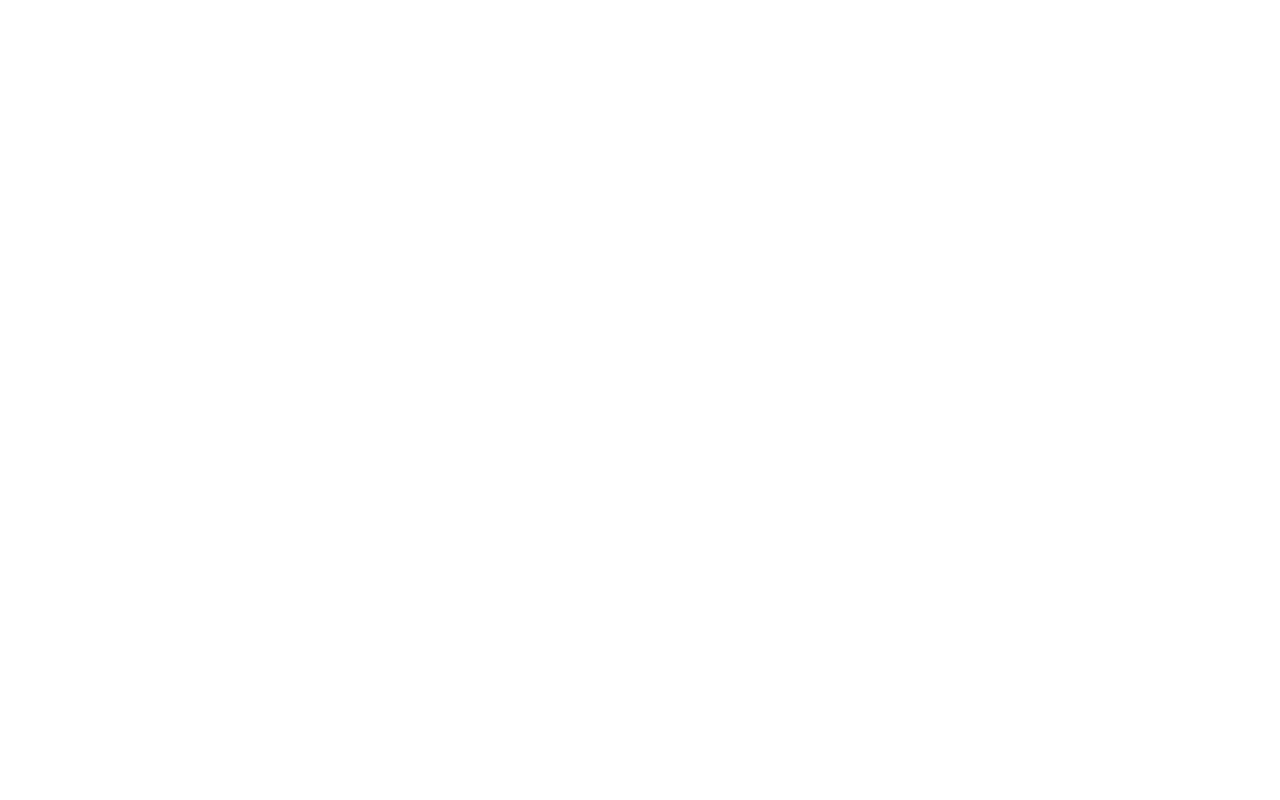
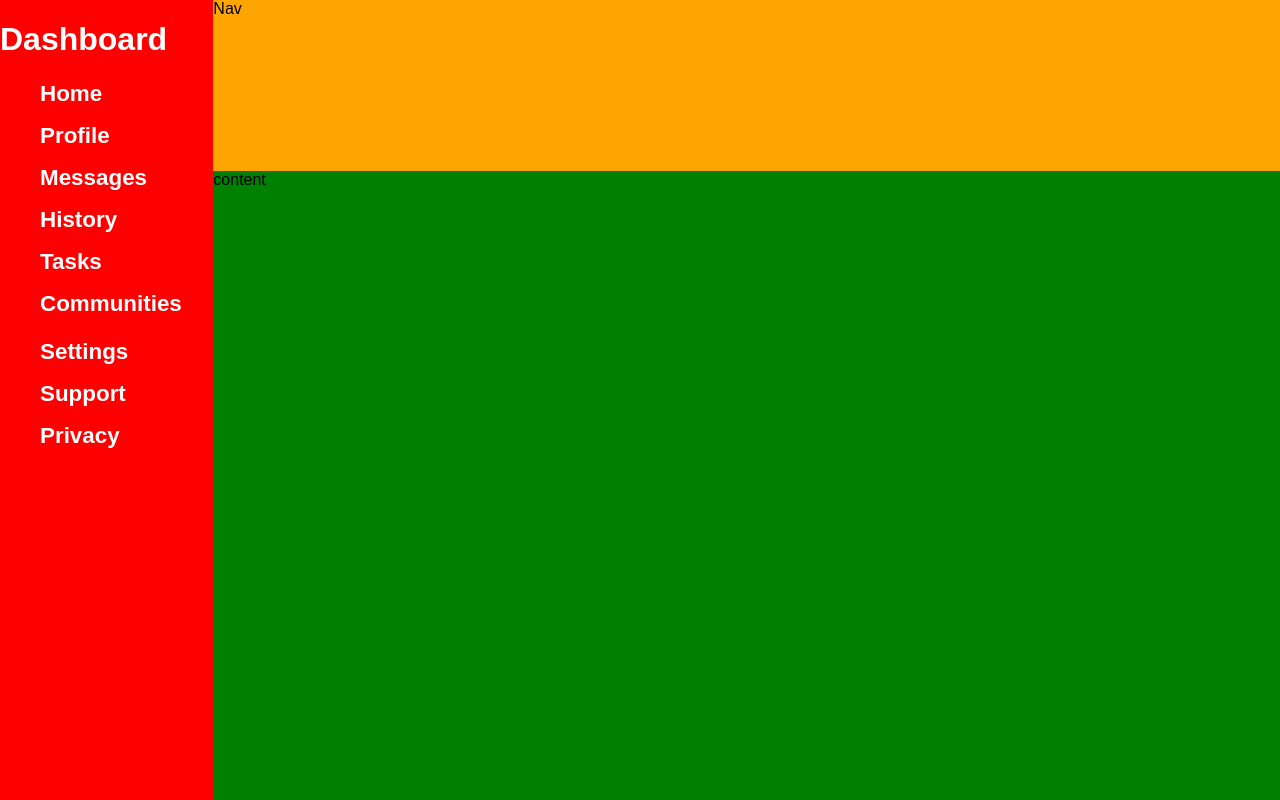
Before and after one commit to Zach4531/odin-admin-dashboard, a plain HTML site: page index.html in a window 1280 px wide. Drawn offline with Linux system fonts and the light colour scheme.

Commit message:
Add sidebar

```diff
--- a/index.html
+++ b/index.html
@@ -7,6 +7,25 @@
     <link rel="stylesheet" href="styles.css">
 </head>
 <body>
+    <div class="sidebar">
+
+        <div class="logo"><h1>Dashboard</h1></div>
+        <ul>
+            <li>Home</li>
+            <li>Profile</li>
+            <li>Messages</li>
+            <li>History</li>
+            <li>Tasks</li>
+            <li>Communities</li>
+        </ul>
+        <ul>
+            <li>Settings</li>
+            <li>Support</li>
+            <li>Privacy</li>
+        </ul>
+    </div>
+    <nav>Nav</nav>
+    <main>content</main>
 
 </body>
 </html>
--- a/styles.css
+++ b/styles.css
@@ -0,0 +1,38 @@
+html,body {
+    margin:0;
+    padding: 0;
+    height: 100vh;
+    overflow: hidden;
+    font-family: Arial, Helvetica, sans-serif;
+}
+
+body {
+    display: grid;
+    grid-template-columns: 1fr 5fr;
+}
+
+.sidebar {
+    background-color: red;
+    grid-row: 1/6;
+    color: #fff;
+}
+
+.sidebar ul {
+    list-style-type: none;
+    font-size: 1.4rem;
+    font-weight: bold;
+    display: grid;
+    gap: 1rem;
+}
+nav {
+    background-color: orange;
+    grid-column: 2/3;
+    grid-row: 1/2;
+}
+main {
+    background-color: green;
+    grid-column: 2/3;
+    grid-row: 2/6;
+
+
+}
```
